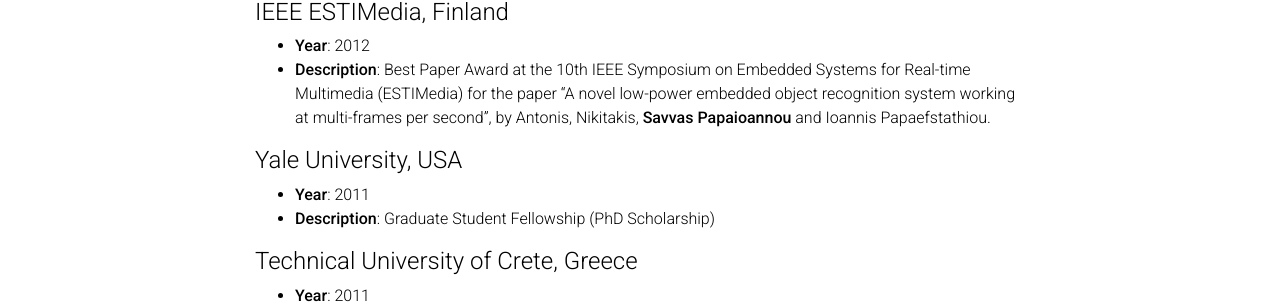
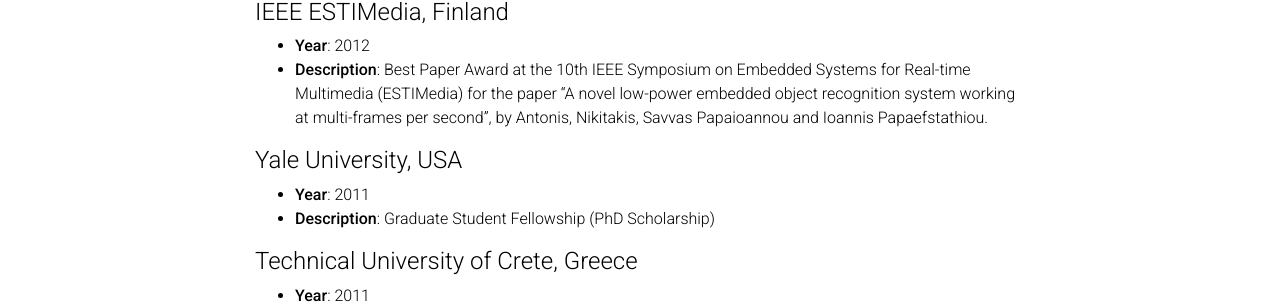
Before and after one commit to savvas-papaioannou/savvas-papaioannou.github.io, a Jekyll site: the page built from _pages/awards.md, in a window 1280 px wide and 1081 px high. Shown: the part 437-741 px from the top of the window. Built offline with Jekyll 4.4.1, drawn with Linux system fonts in a browser that asks for light colours; comment, search, counter and statistics services are not loaded; a style sheet for code colours, icons or effects is not loaded.

```diff
--- a/_pages/awards.md
+++ b/_pages/awards.md
@@ -20,7 +20,7 @@ description:
 
 <h4>IEEE ESTIMedia, Finland</h4>
 - **Year**: 2012
-- **Description**: Best Paper Award at the 10th IEEE Symposium on Embedded Systems for Real-time Multimedia (ESTIMedia) for the paper “A novel low-power embedded object recognition system working at multi-frames per second”, by Antonis, Nikitakis, **Savvas Papaioannou** and Ioannis Papaefstathiou.
+- **Description**: Best Paper Award at the 10th IEEE Symposium on Embedded Systems for Real-time Multimedia (ESTIMedia) for the paper “A novel low-power embedded object recognition system working at multi-frames per second”, by Antonis, Nikitakis, Savvas Papaioannou and Ioannis Papaefstathiou.
 
 
 <h4>Yale University, USA</h4>
```
